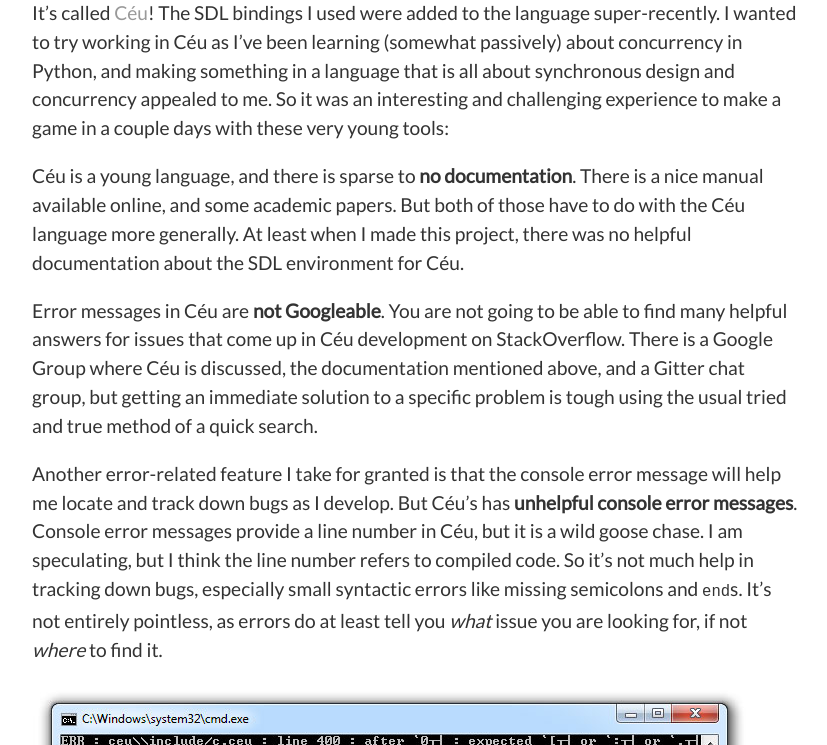
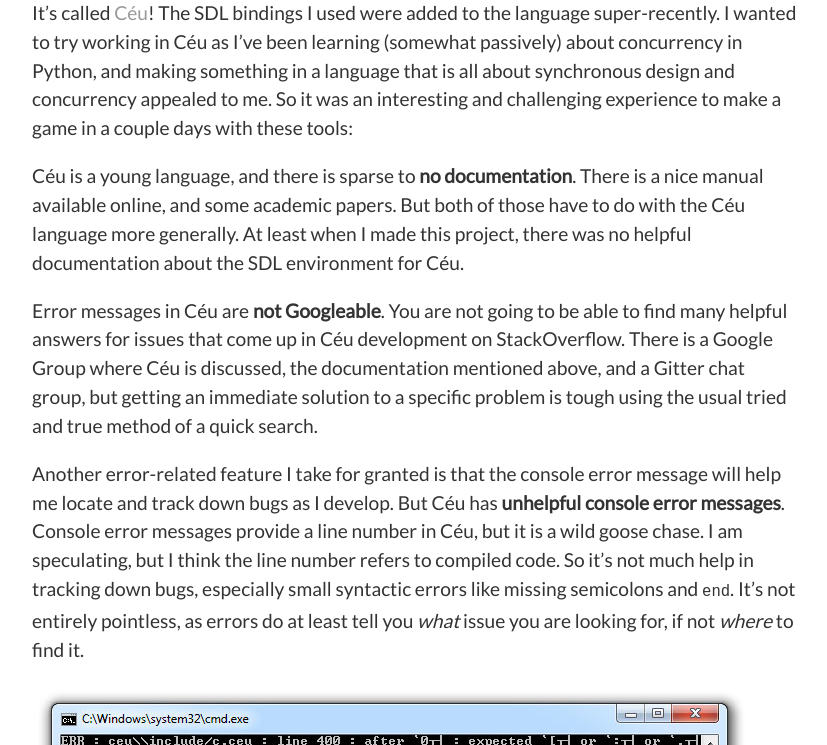
Before and after one commit to katieamazing/katieamazing.github.io, a Jekyll site: the page built from _posts/2017-07-03-Céu-Game.md, in a window 1280 px wide and 1400 px high. Shown: the part 655-1400 px from the top of the window, without its empty margins (224-1051 px from the left). Built offline with Jekyll 4.4.1, drawn with Linux system fonts in a browser that asks for light colours; some of the changed text lies outside the part shown.

Commit message:
Update 2017-07-03-Céu-Game.md

````diff
--- a/_posts/2017-07-03-Céu-Game.md
+++ b/_posts/2017-07-03-Céu-Game.md
@@ -8,13 +8,13 @@
 
 ![Hipster doggo](http://s2.quickmeme.com/img/82/82af2fda9892b0029e8585a058272dc7451e25fedff6425e4da30695a52554de.jpg)
 
-It's called [Céu](http://ceu-lang.org/)! The SDL bindings I used were added to the language super-recently. I wanted to try working in Céu as I've been learning (somewhat passively) about concurrency in Python, and making something in a language that is all about synchronous design and concurrency appealed to me. So it was an interesting and challenging experience to make a game in a couple days with these very young tools:
+It's called [Céu](http://ceu-lang.org/)! The SDL bindings I used were added to the language super-recently. I wanted to try working in Céu as I've been learning (somewhat passively) about concurrency in Python, and making something in a language that is all about synchronous design and concurrency appealed to me. So it was an interesting and challenging experience to make a game in a couple days with these tools:
 
 Céu is a young language, and there is sparse to **no documentation**. There is a nice manual available online, and some academic papers. But both of those have to do with the Céu language more generally. At least when I made this project, there was no helpful documentation about the SDL environment for Céu.
 
 Error messages in Céu are **not Googleable**. You are not going to be able to find many helpful answers for issues that come up in Céu development on StackOverflow. There is a Google Group where Céu is discussed, the documentation mentioned above, and a Gitter chat group, but getting an immediate solution to a specific problem is tough using the usual tried and true method of a quick search.
 
-Another error-related feature I take for granted is that the console error message will help me locate and track down bugs as I develop. But Céu's has **unhelpful console error messages**. Console error messages provide a line number in Céu, but it is a wild goose chase. I am speculating, but I think the line number refers to compiled code. So it's not much help in tracking down bugs, especially small syntactic errors like missing semicolons and ```end```s. It's not entirely pointless, as errors do at least tell you *what* issue you are looking for, if not *where* to find it.
+Another error-related feature I take for granted is that the console error message will help me locate and track down bugs as I develop. But Céu has **unhelpful console error messages**. Console error messages provide a line number in Céu, but it is a wild goose chase. I am speculating, but I think the line number refers to compiled code. So it's not much help in tracking down bugs, especially small syntactic errors like missing semicolons and ```end```. It's not entirely pointless, as errors do at least tell you *what* issue you are looking for, if not *where* to find it.
 
 ![unhelpful error messages](https://raw.githubusercontent.com/katieamazing/katieamazing.github.io/master/img/errormess3.jpg)
 
@@ -65,7 +65,8 @@
       end
     end
   with
-    // Check that the particle is still on-screen and move it; if offscreen, break the whole execution for this particle
+    // Check that the particle is still on-screen and move it
+    // If offscreen, break the whole execution for this particle
     every 50ms do
       if rect.x > 0 and rect.x < 800 and rect.y > 0 and rect.y < 480 then
         rect.x = rect.x + velx;
````
Also changed, not shown: other parts of _posts/2017-07-03-Céu-Game.md (+2 -2 lines).
